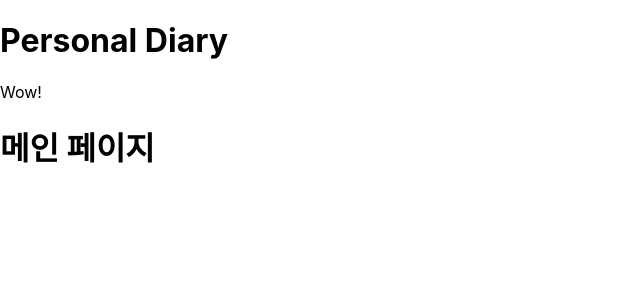
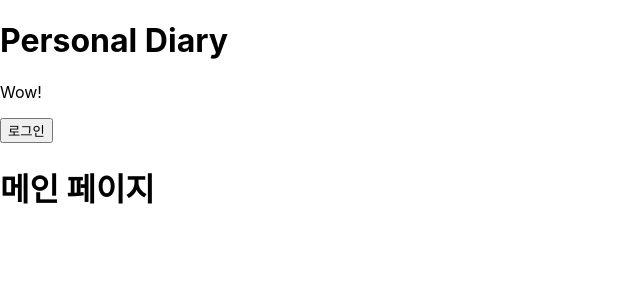
Before and after one commit to sum37/newbieprojectreal, a React (Create React App) app: page /main in a window 1280 px wide. Shown: the top 300 px of the page, without its empty margins (0-640 px from the left). Built offline with nearby package versions, Linux system fonts and the light colour scheme.

Commit message:
button error

```diff
--- a/src/App.js
+++ b/src/App.js
@@ -2,7 +2,7 @@ import React from 'react';
 import {BrowserRouter, Routes, Route} from 'react-router-dom';
 import './App.css';
 import SignPage from './pages/Sign';
-import Header from './component/header';
+// import Header from './component/header';
 import MainPage from './pages/main';
 
 
@@ -10,7 +10,6 @@ import MainPage from './pages/main';
 function App() {
   return (
     <div>
-    <Header />
     <BrowserRouter>
       <Routes>
         <Route path='/sign' element={<SignPage />} />
--- a/src/component/header.js
+++ b/src/component/header.js
@@ -1,8 +1,11 @@
-export default function Header(){
+import React from "react";
+
+export default function Header({location,history}){
     return (
         <div>
             <h1>Personal Diary</h1>
             <p>Wow!</p>
+            <button onClick={()=>history.push('/sign')}>로그인</button>
         </div>
 
     );
--- a/src/pages/main.js
+++ b/src/pages/main.js
@@ -1,13 +1,14 @@
 import React from 'react';
+import Header from '../component/header';
+// import Login from '../component/gotosign';
 
-
-function MainPage(){
+export default function MainPage({location, history}){
+    console.log(history);
+    console.log(location);
     return(
         <>
-        <h1>메인 페이지</h1>
-
+            <Header />
+            <h1>메인 페이지</h1>
         </>
     );
 }
-
-export default MainPage;
```
